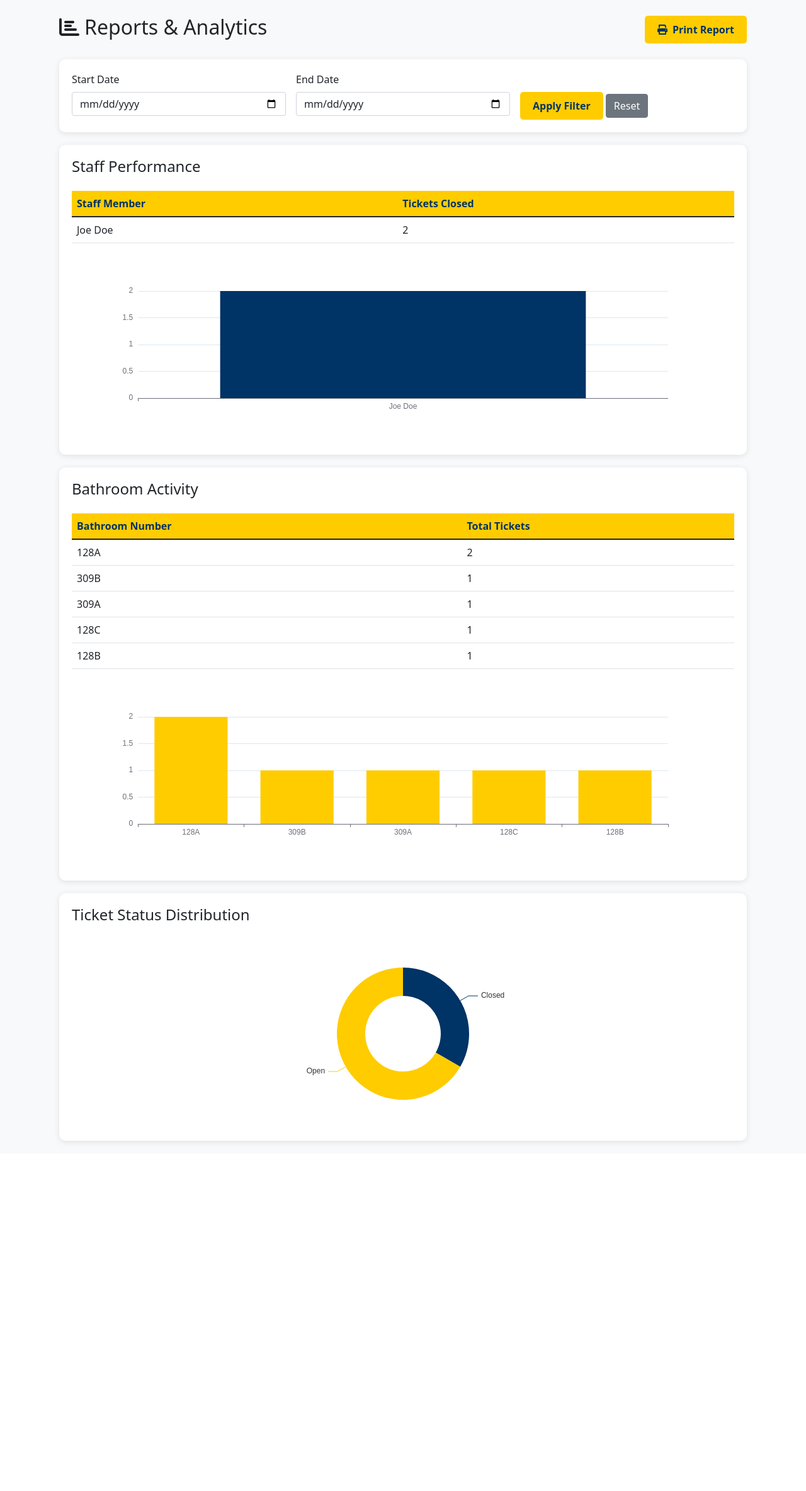
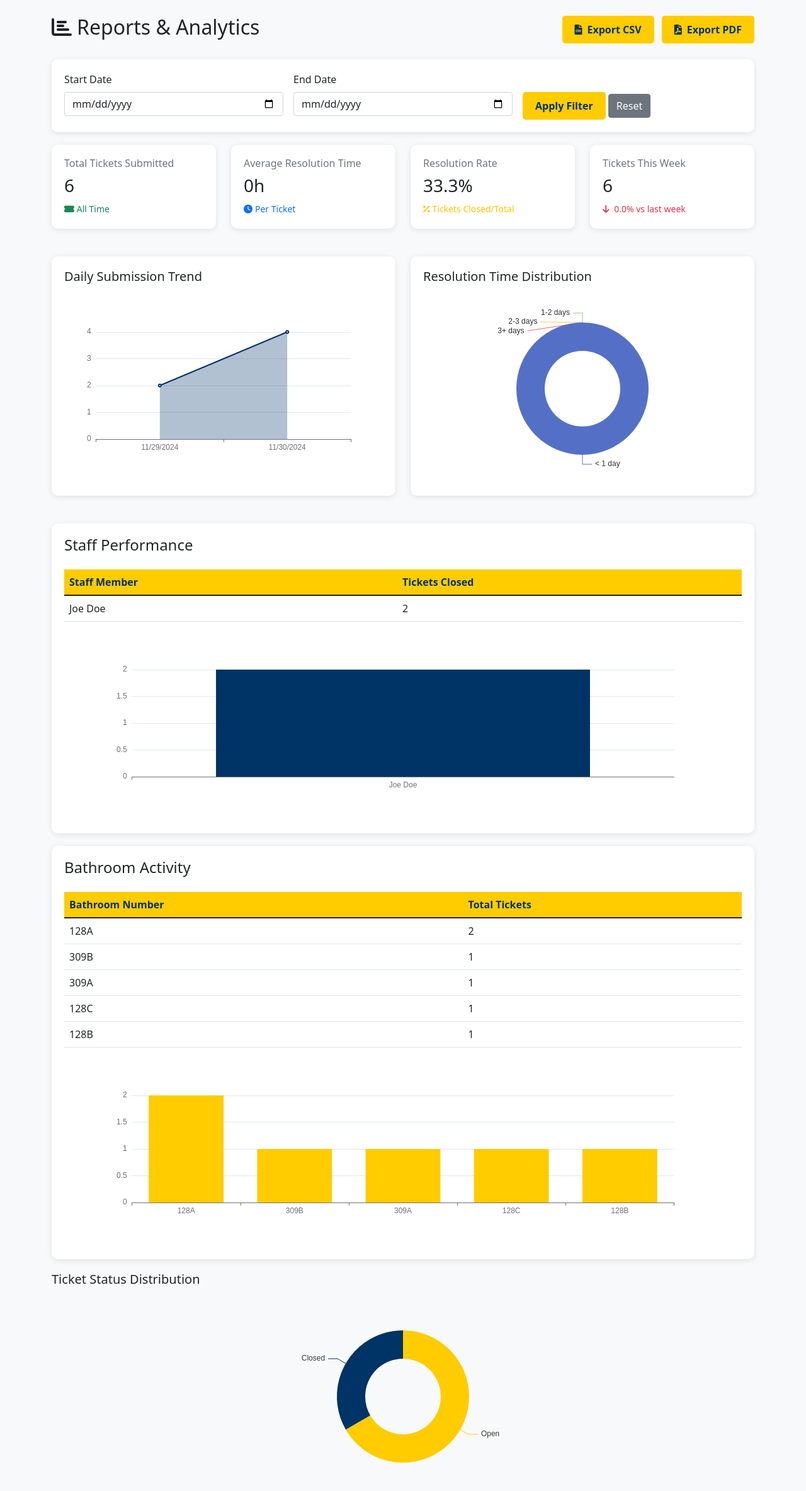
Before and after one commit to suchovcj/BMTS-KSU, a Django app: page /reports/ in a window 1280 px wide. Shown: the part 72-2439 px from the top of the page at 63% size. Before the commit the page ends 1888 px from the top, so only its background shows below. Run offline with Django 5.2, Linux system fonts and the light colour scheme; a user stored in the database is signed in; data comes from the database, SQL or seed files in the repository; both versions use the stored data as it was after the commit.

Commit message:
Reports and analytics done

```diff
--- a/bmts/templates/bmts/reports.html
+++ b/bmts/templates/bmts/reports.html
@@ -1,6 +1,6 @@
 {% extends 'bmts/tickets_base.html' %}
 {% load static %}
-
+{% load custom_filters %}
 {% block title %}BMTS - Reports{% endblock %}
 
 {% block content %}
@@ -35,15 +35,17 @@
     }
 </style>
 
-<div class="container mt-4">
-    <div class="d-flex justify-content-between align-items-center mb-4">
-        <h2><i class="fas fa-chart-bar me-2"></i>Reports & Analytics</h2>
-        <div>
-            <button class="btn action-btn" onclick="window.print()">
-                <i class="fas fa-print me-2"></i>Print Report
-            </button>
-        </div>
+<div class="d-flex justify-content-between align-items-center mb-4">
+    <h2><i class="fas fa-chart-bar me-2"></i>Reports & Analytics</h2>
+    <div>
+        <a href="{% url 'bmts:export_csv' %}" class="btn action-btn me-2">
+            <i class="fas fa-file-csv me-2"></i>Export CSV
+        </a>
+        <a href="{% url 'bmts:export_pdf' %}" class="btn action-btn">
+            <i class="fas fa-file-pdf me-2"></i>Export PDF
+        </a>
     </div>
+</div>
 
     <!-- Date Range Filter -->
     <div class="report-card">
@@ -65,6 +67,63 @@
             </div>
         </form>
     </div>
+
+    <!-- Summary Cards Row -->
+<div class="row mb-4">
+    <div class="col-md-3">
+        <div class="report-card">
+            <h6 class="text-muted mb-2">Total Tickets Submitted</h6>
+            <h3>{{ total_tickets_count }}</h3>
+            <small class="text-success">
+                <i class="fas fa-ticket-alt me-1"></i>All Time
+            </small>
+        </div>
+    </div>
+    <div class="col-md-3">
+        <div class="report-card">
+            <h6 class="text-muted mb-2">Average Resolution Time</h6>
+            <h3>{{ avg_resolution_time }}</h3>
+            <small class="text-primary">
+                <i class="fas fa-clock me-1"></i>Per Ticket
+            </small>
+        </div>
+    </div>
+    <div class="col-md-3">
+        <div class="report-card">
+            <h6 class="text-muted mb-2">Resolution Rate</h6>
+            <h3>{{ resolution_rate|floatformat:1 }}%</h3>
+            <small class="text-warning">
+                <i class="fas fa-percentage me-1"></i>Tickets Closed/Total
+            </small>
+        </div>
+    </div>
+    <div class="col-md-3">
+        <div class="report-card">
+            <h6 class="text-muted mb-2">Tickets This Week</h6>
+            <h3>{{ tickets_this_week }}</h3>
+            <small class="text-{% if tickets_week_change > 0 %}success{% else %}danger{% endif %}">
+                <i class="fas fa-arrow-{% if tickets_week_change > 0 %}up{% else %}down{% endif %} me-1"></i>
+                {{ tickets_week_change|absolute }}% vs last week
+            </small>
+        </div>
+    </div>
+</div>
+
+<!-- Additional Charts Row -->
+<div class="row mb-4">
+    <div class="col-md-6">
+        <div class="report-card">
+            <h5 class="mb-3">Daily Submission Trend</h5>
+            <div class="chart-container" id="dailyTrendChart"></div>
+        </div>
+    </div>
+    <div class="col-md-6">
+        <div class="report-card">
+            <h5 class="mb-3">Resolution Time Distribution</h5>
+            <div class="chart-container" id="resolutionTimeChart"></div>
+        </div>
+    </div>
+</div>
 
     <!-- Staff Performance Report -->
     <div class="report-card">
@@ -123,26 +182,89 @@
     </div>
 
     <!-- Status Distribution -->
-    <div class="report-card">
-        <h4 class="mb-4">Ticket Status Distribution</h4>
-        <div class="chart-container" id="statusChart"></div>
+    <div class="chart-container">
+        <h5 class="mb-4">Ticket Status Distribution</h5>
+        <div id="statusChart" style="height: 300px;"></div>
     </div>
 </div>
+<!-- Add this right before your chart scripts -->
 <div id="chartsData"
+     data-daily-trend='{{ daily_trend_json|safe }}'
+     data-resolution-dist='{{ resolution_distribution_json|safe }}'
      data-staff='{{ staff_performance_json|safe }}'
      data-bathrooms='{{ bathroom_activity_json|safe }}'
-     data-status='{{ status_distribution_json|safe }}'>
+     data-status='{{ status_data_json|safe }}'>
 </div>
 
 <!-- Charts Script -->
+<script src="https://cdn.jsdelivr.net/npm/echarts@5.4.3/dist/echarts.min.js"></script>
 <script src="https://cdn.jsdelivr.net/npm/echarts@5.4.3/dist/echarts.min.js"></script>
 <script>
     document.addEventListener('DOMContentLoaded', function() {
         // Get data from hidden element
         const chartsData = document.getElementById('chartsData');
+        const dailyTrendData = JSON.parse(chartsData.dataset.dailyTrend);
+        const resolutionDistData = JSON.parse(chartsData.dataset.resolutionDist);
         const staffData = JSON.parse(chartsData.dataset.staff);
         const bathroomData = JSON.parse(chartsData.dataset.bathrooms);
+
+        // Status Distribution Chart
+        const statusChart = echarts.init(document.getElementById('statusChart'));
         const statusData = JSON.parse(chartsData.dataset.status);
+
+        statusChart.setOption({
+            tooltip: {
+                trigger: 'item'
+            },
+            series: [{
+                type: 'pie',
+                radius: ['40%', '70%'],
+                data: statusData.map(item => ({
+                    name: item.name,
+                    value: item.value,
+                    itemStyle: {
+                        color: item.name === 'Open' ? '#ffcc00' : '#003366'
+                    }
+                }))
+            }]
+        });
+
+        // Daily Trend Chart
+        const dailyTrendChart = echarts.init(document.getElementById('dailyTrendChart'));
+        dailyTrendChart.setOption({
+            tooltip: {
+                trigger: 'axis'
+            },
+            xAxis: {
+                type: 'category',
+                data: dailyTrendData.map(item => new Date(item.date).toLocaleDateString())
+            },
+            yAxis: {
+                type: 'value'
+            },
+            series: [{
+                data: dailyTrendData.map(item => item.count),
+                type: 'line',
+                smooth: true,
+                color: '#003366',
+                areaStyle: {
+                    opacity: 0.3
+                }
+            }]
+        });
+
+        // Resolution Time Distribution Chart
+        const resolutionTimeChart = echarts.init(document.getElementById('resolutionTimeChart'));
+        resolutionTimeChart.setOption({
+            tooltip: {
+                trigger: 'item'
+            },
+            series: [{
+                type: 'pie',
+                radius: ['40%', '70%'],
+                data: resolutionDistData
+            }]
+        });
 
         // Staff Performance Chart
         const staffChart = echarts.init(document.getElementById('staffChart'));
@@ -184,27 +306,10 @@
             }]
         });
 
-        // Status Distribution Chart
-        const statusChart = echarts.init(document.getElementById('statusChart'));
-        statusChart.setOption({
-            tooltip: {
-                trigger: 'item'
-            },
-            series: [{
-                type: 'pie',
-                radius: ['40%', '70%'],
-                data: statusData.map(item => ({
-                    value: item.count,
-                    name: item.status,
-                    itemStyle: {
-                        color: item.status === 'Open' ? '#ffcc00' : '#003366'
-                    }
-                }))
-            }]
-        });
-
         // Handle window resize
         window.addEventListener('resize', function() {
+            dailyTrendChart.resize();
+            resolutionTimeChart.resize();
             staffChart.resize();
             bathroomChart.resize();
             statusChart.resize();
--- a/bmts/templatetags/custom_filters.py
+++ b/bmts/templatetags/custom_filters.py
@@ -1,11 +1,39 @@
 # bmts/templatetags/custom_filters.py
 from django import template
+from datetime import timedelta
 
 register = template.Library()
 
 @register.filter
-def absolute(value):
+def multiply(value, arg):
     try:
-        return abs(value)
-    except (TypeError, ValueError):
+        return float(value) * float(arg)
+    except (ValueError, TypeError):
+        return 0
+
+@register.filter
+def divide(value, arg):
+    try:
+        return float(value) / float(arg)
+    except (ValueError, TypeError, ZeroDivisionError):
+        return 0
+
+@register.filter
+def duration(td):
+    if not isinstance(td, timedelta):
+        return "N/A"
+
+    total_seconds = int(td.total_seconds())
+    hours = total_seconds // 3600
+
+    if hours >= 24:
+        days = hours // 24
+        return f"{days} days"
+    return f"{hours} hours"
+
+@register.filter
+def absolute(value):  # Changed from 'abs' to 'absolute'
+    try:
+        return abs(float(value))
+    except (ValueError, TypeError):
         return value
--- a/bmts/urls.py
+++ b/bmts/urls.py
@@ -18,5 +18,7 @@ urlpatterns = [
     path('staff/delete/<int:staff_id>/', views.delete_staff, name='delete_staff'),
     path('facilities/', views.facilities, name='facilities'),
     path('qr-codes/', views.qr_codes, name='qr_codes'),
-    path('print-qr-codes/', views.print_qr_codes, name='print_qr_codes')
+    path('print-qr-codes/', views.print_qr_codes, name='print_qr_codes'),
+    path('export-csv/', views.export_csv, name='export_csv'),
+    path('export-pdf/', views.export_pdf, name='export_pdf')
 ]
--- a/bmts/views.py
+++ b/bmts/views.py
@@ -5,7 +5,7 @@ from .forms import StaffLoginForm
 from .forms import MaintenanceTicketForm
 from django.contrib import messages
 from .models import MaintenanceTicket, Staff, Building, Bathroom, QRCode
-from django.db.models import Q, Count
+from django.db.models import F, Q, Count
 from django.utils import timezone
 from django.contrib.auth import get_user_model  # Add this line
 from django.http import JsonResponse
@@ -17,6 +17,13 @@ import qrcode
 from io import BytesIO
 from django.db.models import Count
 from django.db.models.functions import TruncDate
+import csv
+from django.http import HttpResponse
+from reportlab.pdfgen import canvas
+from reportlab.lib import colors
+from reportlab.lib.pagesizes import letter
+from reportlab.platypus import SimpleDocTemplate, Table, TableStyle
+import json
 
 Staff = get_user_model()  # This gets your custom Staff model
 
@@ -537,19 +544,48 @@ def print_qr_codes(request):
 
 @login_required
 def reports(request):
-    import json
+    # Basic counts and initial data
+    total_tickets_count = MaintenanceTicket.objects.count()
+    closed_tickets = MaintenanceTicket.objects.filter(
+        status='Closed',
+        date_closed__isnull=False
+    )
 
-    # Get date range filters
-    start_date = request.GET.get('start_date')
-    end_date = request.GET.get('end_date')
+    # Average resolution time calculation
+    avg_resolution_display = "N/A"
+    if closed_tickets.exists():
+        total_resolution_time = timedelta(0)
+        for ticket in closed_tickets:
+            resolution_time = ticket.date_closed - ticket.date_submitted
+            total_resolution_time += resolution_time
+        avg_resolution_time = total_resolution_time / closed_tickets.count()
+        avg_resolution_hours = avg_resolution_time.total_seconds() / 3600
 
-    # Base queryset
-    tickets_qs = MaintenanceTicket.objects.all()
+        if avg_resolution_hours >= 24:
+            avg_resolution_display = f"{int(avg_resolution_hours/24)}d {int(avg_resolution_hours%24)}h"
+        else:
+            avg_resolution_display = f"{int(avg_resolution_hours)}h"
 
-    if start_date:
-        tickets_qs = tickets_qs.filter(date_submitted__gte=start_date)
-    if end_date:
-        tickets_qs = tickets_qs.filter(date_submitted__lte=end_date)
+    # Resolution rate
+    resolution_rate = (closed_tickets.count() / total_tickets_count * 100) if total_tickets_count > 0 else 0
+
+    # Weekly comparison
+    this_week = timezone.now().date() - timedelta(days=7)
+    last_week = this_week - timedelta(days=7)
+
+    tickets_this_week = MaintenanceTicket.objects.filter(
+        date_submitted__gte=this_week
+    ).count()
+
+    tickets_last_week = MaintenanceTicket.objects.filter(
+        date_submitted__gte=last_week,
+        date_submitted__lt=this_week
+    ).count()
+
+    tickets_week_change = (
+        ((tickets_this_week - tickets_last_week) / tickets_last_week * 100)
+        if tickets_last_week > 0 else 0
+    )
 
     # Staff Performance Report
     staff_performance = (
@@ -560,7 +596,7 @@ def reports(request):
         .order_by('-tickets_closed')
     )
 
-    # Bathroom Activity Report (modified to use bathroom_number)
+    # Bathroom Activity Report
     bathroom_activity = (
         MaintenanceTicket.objects
         .values('bathroom_number')
@@ -568,24 +604,173 @@ def reports(request):
         .order_by('-total_tickets')
     )
 
-    # Status Distribution
-    status_distribution = (
+    # Daily trend data (last 14 days)
+    daily_trend = (
         MaintenanceTicket.objects
-        .values('status')
+        .filter(date_submitted__gte=timezone.now() - timedelta(days=14))
+        .annotate(date=TruncDate('date_submitted'))
+        .values('date')
         .annotate(count=Count('id'))
+        .order_by('date')
     )
 
-    # Convert querysets to lists for JSON serialization
-    staff_performance_data = list(staff_performance)
-    bathroom_activity_data = list(bathroom_activity)
-    status_distribution_data = list(status_distribution)
+    # Convert dates to strings for JSON serialization
+    daily_trend_data = [
+        {
+            'date': item['date'].strftime('%Y-%m-%d'),
+            'count': item['count']
+        } for item in daily_trend
+    ]
 
+    # Resolution time distribution
+    resolution_distribution = {
+        '< 1 day': closed_tickets.filter(date_closed__lt=F('date_submitted') + timedelta(days=1)).count(),
+        '1-2 days': closed_tickets.filter(
+            date_closed__gte=F('date_submitted') + timedelta(days=1),
+            date_closed__lt=F('date_submitted') + timedelta(days=2)
+        ).count(),
+        '2-3 days': closed_tickets.filter(
+            date_closed__gte=F('date_submitted') + timedelta(days=2),
+            date_closed__lt=F('date_submitted') + timedelta(days=3)
+        ).count(),
+        '3+ days': closed_tickets.filter(
+            date_closed__gte=F('date_submitted') + timedelta(days=3)
+        ).count()
+    }
+
+    status_counts = {
+        'Open': MaintenanceTicket.objects.filter(status='Open').count(),
+        'Closed': MaintenanceTicket.objects.filter(status='Closed').count()
+    }
+
+    status_data = [
+        {'name': status, 'value': count}
+        for status, count in status_counts.items()
+    ]
+
+    # Prepare the context
     context = {
         'staff_performance': staff_performance,
         'bathroom_activity': bathroom_activity,
-        'status_distribution': status_distribution,
-        'staff_performance_json': json.dumps(staff_performance_data),
-        'bathroom_activity_json': json.dumps(bathroom_activity_data),
-        'status_distribution_json': json.dumps(status_distribution_data),
+        'total_tickets_count': total_tickets_count,
+        'avg_resolution_time': avg_resolution_display,
+        'resolution_rate': resolution_rate,
+        'tickets_this_week': tickets_this_week,
+        'tickets_week_change': tickets_week_change,
+        'daily_trend_json': json.dumps(daily_trend_data),
+        'resolution_distribution_json': json.dumps([
+            {'name': k, 'value': v} for k, v in resolution_distribution.items()
+        ]),
+        'staff_performance_json': json.dumps(list(staff_performance)),
+        'bathroom_activity_json': json.dumps(list(bathroom_activity)),
+        'status_data_json': json.dumps(status_data)
     }
+
     return render(request, 'bmts/reports.html', context)
+
+@login_required
+def export_csv(request):
+    response = HttpResponse(content_type='text/csv')
+    response['Content-Disposition'] = 'attachment; filename="bmts_report.csv"'
+
+    writer = csv.writer(response)
+
+    # Write Staff Performance
+    writer.writerow(['Staff Performance Report'])
+    writer.writerow(['Staff Member', 'Tickets Closed'])
+    staff_performance = (
+        MaintenanceTicket.objects
+        .filter(status='Closed')
+        .values('closed_by__first_name', 'closed_by__last_name')
+        .annotate(tickets_closed=Count('id'))
+    )
+    for staff in staff_performance:
+        writer.writerow([
+            f"{staff['closed_by__first_name']} {staff['closed_by__last_name']}",
+            staff['tickets_closed']
+        ])
+
+    writer.writerow([])  # Empty row for spacing
+
+    # Write Bathroom Activity
+    writer.writerow(['Bathroom Activity Report'])
+    writer.writerow(['Bathroom Number', 'Total Tickets'])
+    bathroom_activity = (
+        MaintenanceTicket.objects
+        .values('bathroom_number')
+        .annotate(total_tickets=Count('id'))
+    )
+    for bathroom in bathroom_activity:
+        writer.writerow([
+            bathroom['bathroom_number'],
+            bathroom['total_tickets']
+        ])
+
+    return response
+
+@login_required
+def export_pdf(request):
+    response = HttpResponse(content_type='application/pdf')
+    response['Content-Disposition'] = 'attachment; filename="bmts_report.pdf"'
+
+    # Create PDF document
+    doc = SimpleDocTemplate(response, pagesize=letter)
+    elements = []
+
+    # Staff Performance Data
+    staff_performance = (
+        MaintenanceTicket.objects
+        .filter(status='Closed')
+        .values('closed_by__first_name', 'closed_by__last_name')
+        .annotate(tickets_closed=Count('id'))
+    )
+
+    staff_data = [['Staff Member', 'Tickets Closed']]
+    for staff in staff_performance:
+        staff_data.append([
+            f"{staff['closed_by__first_name']} {staff['closed_by__last_name']}",
+            str(staff['tickets_closed'])
+        ])
+
+    # Bathroom Activity Data
+    bathroom_activity = (
+        MaintenanceTicket.objects
+        .values('bathroom_number')
+        .annotate(total_tickets=Count('id'))
+    )
+
+    bathroom_data = [['Bathroom Number', 'Total Tickets']]
+    for bathroom in bathroom_activity:
+        bathroom_data.append([
+            bathroom['bathroom_number'],
+            str(bathroom['total_tickets'])
+        ])
+
+    # Create and style tables
+    staff_table = Table(staff_data)
+    staff_table.setStyle(TableStyle([
+        ('BACKGROUND', (0, 0), (-1, 0), colors.grey),
+        ('TEXTCOLOR', (0, 0), (-1, 0), colors.whitesmoke),
+        ('ALIGN', (0, 0), (-1, -1), 'CENTER'),
+        ('FONTNAME', (0, 0), (-1, 0), 'Helvetica-Bold'),
+        ('FONTSIZE', (0, 0), (-1, 0), 14),
+        ('BOTTOMPADDING', (0, 0), (-1, 0), 12),
+        ('GRID', (0, 0), (-1, -1), 1, colors.black)
+    ]))
+
+    bathroom_table = Table(bathroom_data)
+    bathroom_table.setStyle(TableStyle([
+        ('BACKGROUND', (0, 0), (-1, 0), colors.grey),
+        ('TEXTCOLOR', (0, 0), (-1, 0), colors.whitesmoke),
+        ('ALIGN', (0, 0), (-1, -1), 'CENTER'),
+        ('FONTNAME', (0, 0), (-1, 0), 'Helvetica-Bold'),
+        ('FONTSIZE', (0, 0), (-1, 0), 14),
+        ('BOTTOMPADDING', (0, 0), (-1, 0), 12),
+        ('GRID', (0, 0), (-1, -1), 1, colors.black)
+    ]))
+
+    elements.append(staff_table)
+    elements.append(bathroom_table)
+
+    doc.build(elements)
+    return response
```
Also changed, not shown: db.sqlite3.
